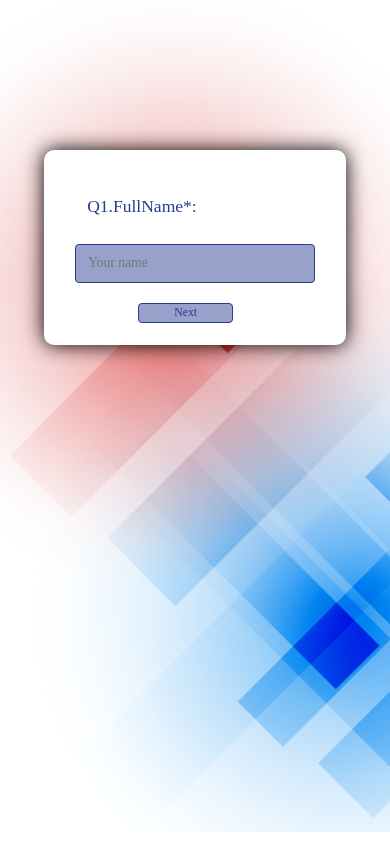
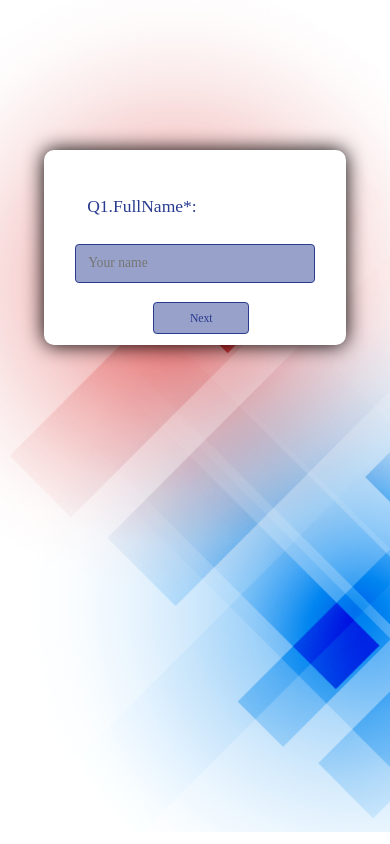
Before and after one commit to SamahFarez/meh, a plain HTML site: page index.html in a window 390 px wide. Drawn offline with Linux system fonts and the light colour scheme.

Commit message:
Update questions.css

```diff
--- a/questions.css
+++ b/questions.css
@@ -76,12 +76,12 @@ body {
     }
 
     .button{
-        height: 5vw !important;
+        height: 8vw !important;
     }
 
     .next {
         margin : auto !important;
-        margin-left: 16vw !important;
+        margin-left: 20vw !important;
 
     }
 
```
